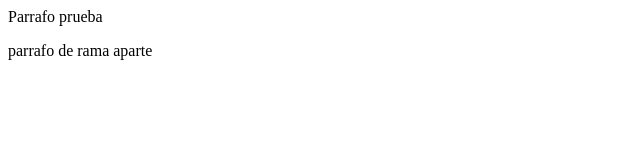
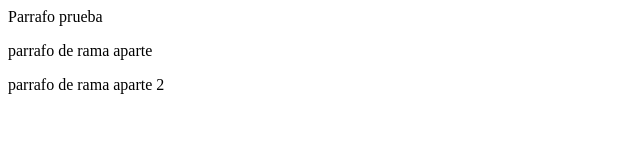
Before and after one commit to Zerb18/DECW, a plain HTML site: page index.html in a window 1280 px wide. Shown: the whole page, without its empty margins (0-640 px from the left). Drawn offline with Linux system fonts and the light colour scheme.

Commit message:
aparte w version

```diff
--- a/index.html
+++ b/index.html
@@ -8,6 +8,7 @@
 
 <p>Parrafo prueba</p>
 <p> parrafo de rama aparte</p>
+<p>parrafo de rama aparte 2</p>
 </body>
 
 </html>
```
Also changed, not shown: 1 other file.
